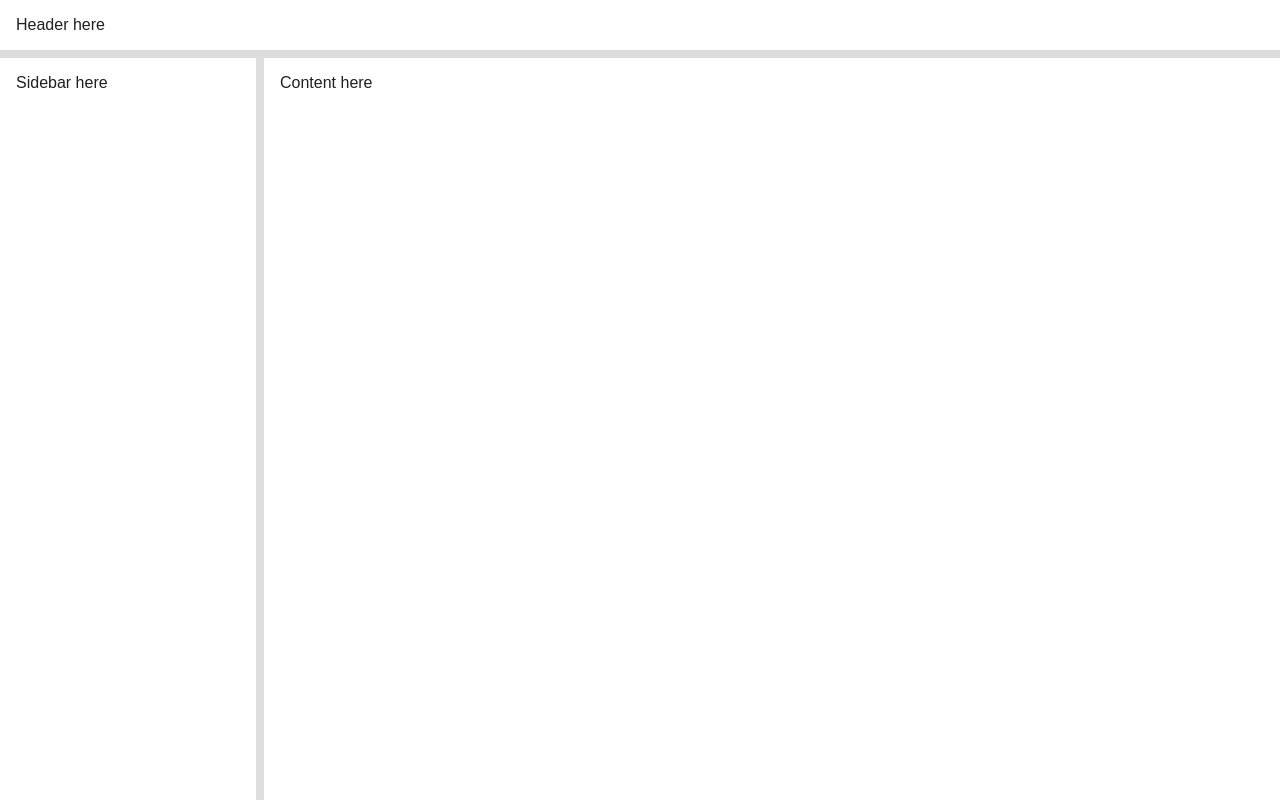
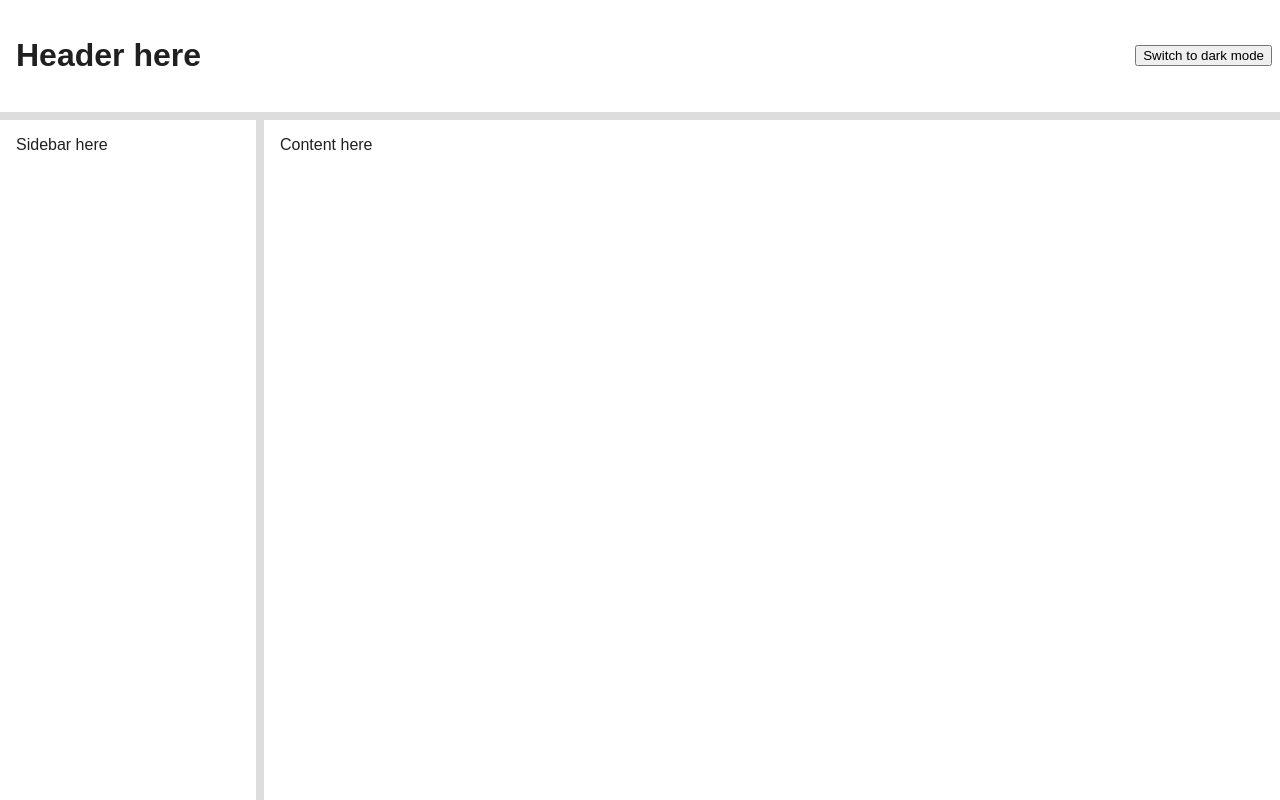
Before and after one commit to PabloMDiez/redux-toolkit-workshop-playground, a React (Create React App) app: page / in a window 1280 px wide. Built offline with nearby package versions, Linux system fonts and the light colour scheme.

Commit message:
create connected theme toggler

```diff
--- a/src/components/header/index.js
+++ b/src/components/header/index.js
@@ -1,20 +1,38 @@
 import React from 'react'
 import PropTypes from 'prop-types'
+import styled from 'styled-components'
+
 import Block from '../layout/block'
 
-const Header = ({ darkMode }) => {
+const HeaderBlock = styled(Block)`
+  display: flex;
+`
+
+const AppTitle = styled.h1`
+  flex-grow: 1;
+`
+
+const AppControls = styled.div`
+  align-self: center;
+`
+
+const Header = ({ darkMode, toggleDarkMode }) => {
   return (
-    <Block
+    <HeaderBlock
       darkMode={darkMode}
       gridArea='header'
     >
-      Header here
-    </Block>
+      <AppTitle>Header here</AppTitle>
+      <AppControls>
+        <button onClick={toggleDarkMode}>Switch to {darkMode ? 'light' : 'dark'} mode</button>
+      </AppControls>
+    </HeaderBlock>
   )
 }
 
 Header.propTypes = {
   darkMode: PropTypes.bool.isRequired,
+  toggleDarkMode: PropTypes.func.isRequired,
 }
 
 export default Header
--- a/src/containers/header.js
+++ b/src/containers/header.js
@@ -1,10 +1,14 @@
 import { connect } from 'react-redux'
 
 import Header from '../components/header'
-import { getDarkMode } from '../store/ui'
+import { getDarkMode, toggleDarkMode } from '../store/ui'
 
 const mapStateToProps = state => ({
   darkMode: getDarkMode(state),
 })
 
-export default connect(mapStateToProps)(Header)
+const mapDispatchToProps = {
+  toggleDarkMode,
+}
+
+export default connect(mapStateToProps, mapDispatchToProps)(Header)
```
